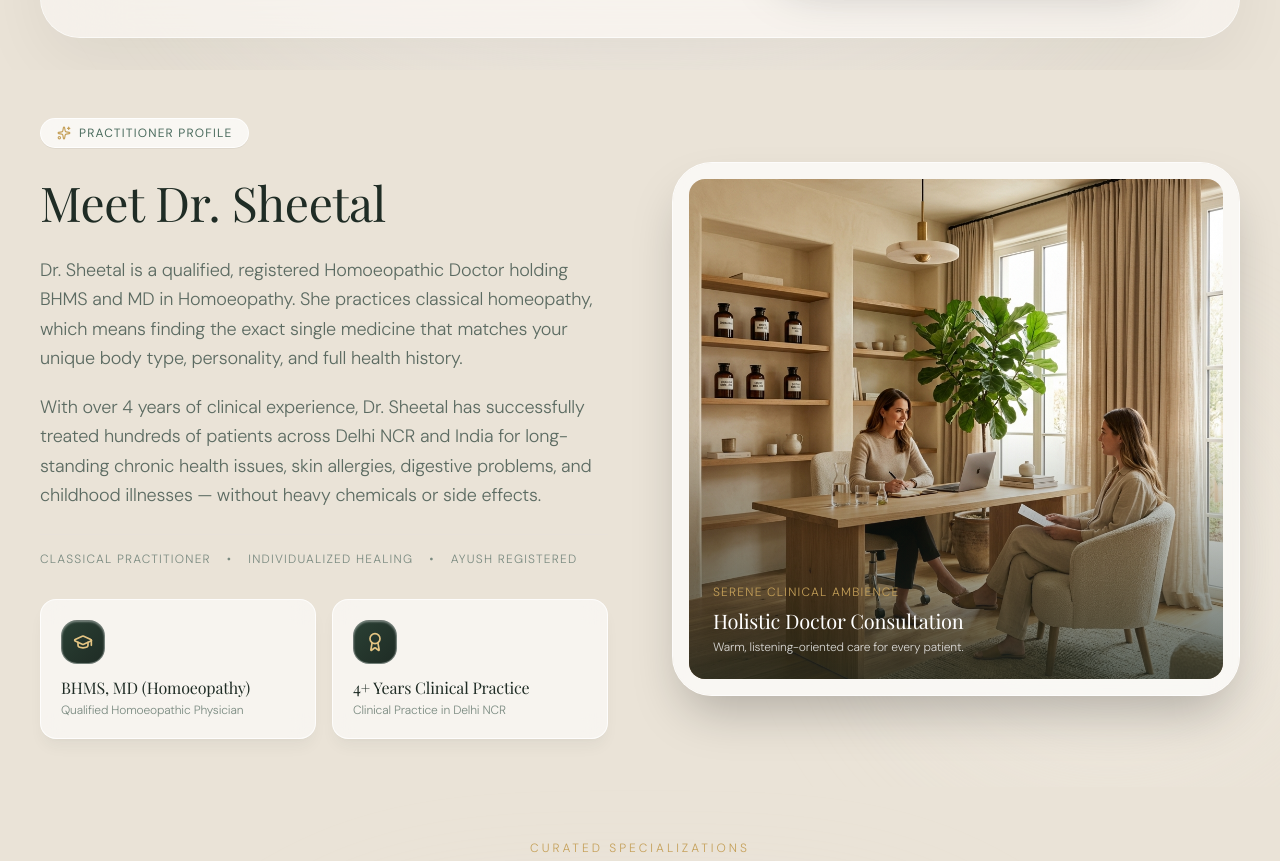
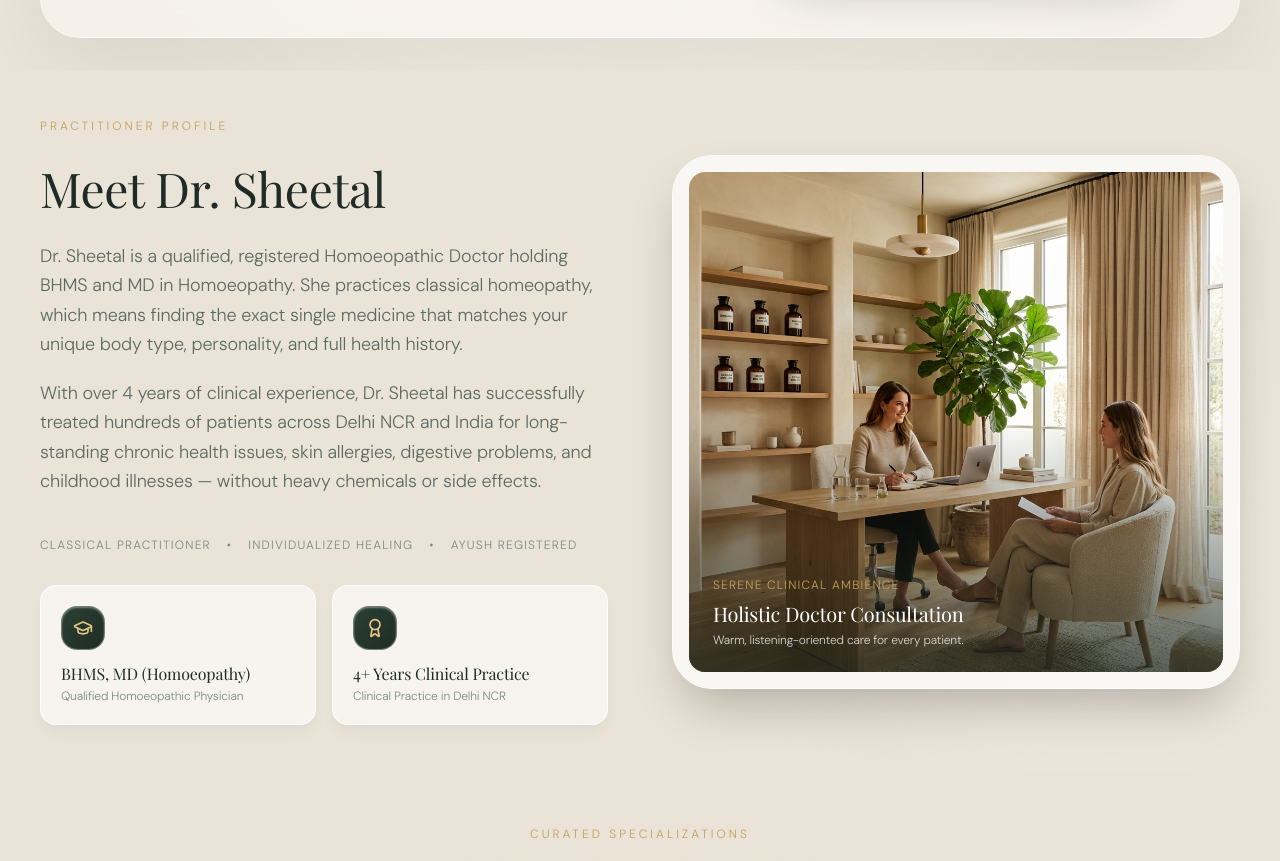
Before and after one commit to Ram72544/dev_homoeopathyclinic, a Next.js app: page / in a window 1280 px wide. Shown: the part 868-1729 px from the top of the page. Built offline with nearby package versions, Linux system fonts and the light colour scheme; no server answers.

Commit message:
style: update Practitioner Profile section header string to match gold tracking-[0.25em] font style

```diff
--- a/components/about.tsx
+++ b/components/about.tsx
@@ -26,10 +26,9 @@
             transition={{ duration: 0.8 }}
             className="lg:col-span-6 space-y-6"
           >
-            <div className="inline-flex items-center gap-2 rounded-full border border-white/80 bg-white/70 px-4 py-1.5 text-xs tracking-widest text-[#4A6B5D] uppercase backdrop-blur-md shadow-2xs">
-              <Sparkles className="h-3.5 w-3.5 text-[#C5A059]" />
-              <span>Practitioner Profile</span>
-            </div>
+            <span className="text-xs font-light tracking-[0.25em] text-[#C5A059] uppercase block">
+              Practitioner Profile
+            </span>
 
             <h2 className="font-serif text-4xl sm:text-5xl font-normal text-[#1F2C25] leading-tight">
               Meet {about.doctorName}
```
